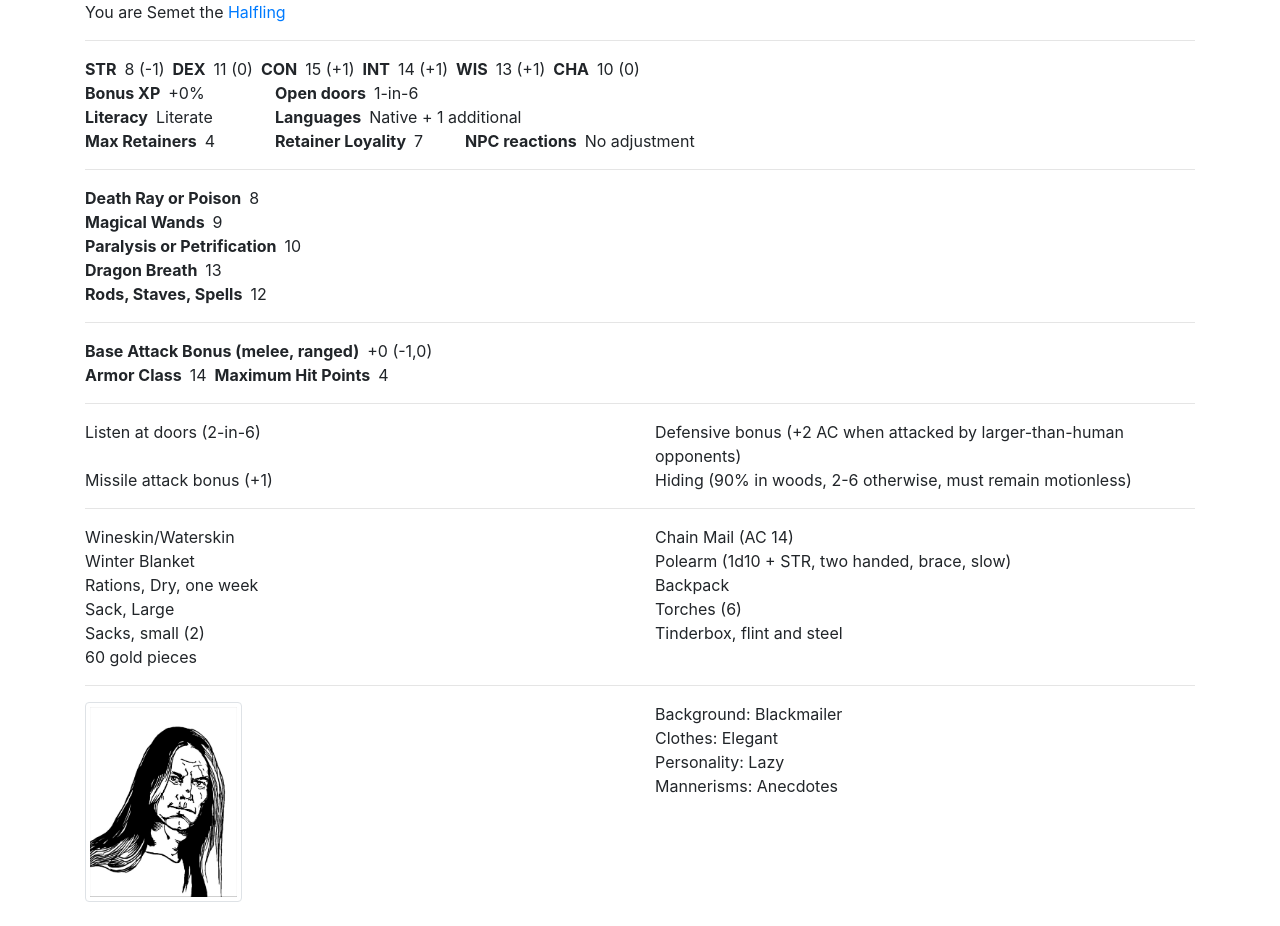
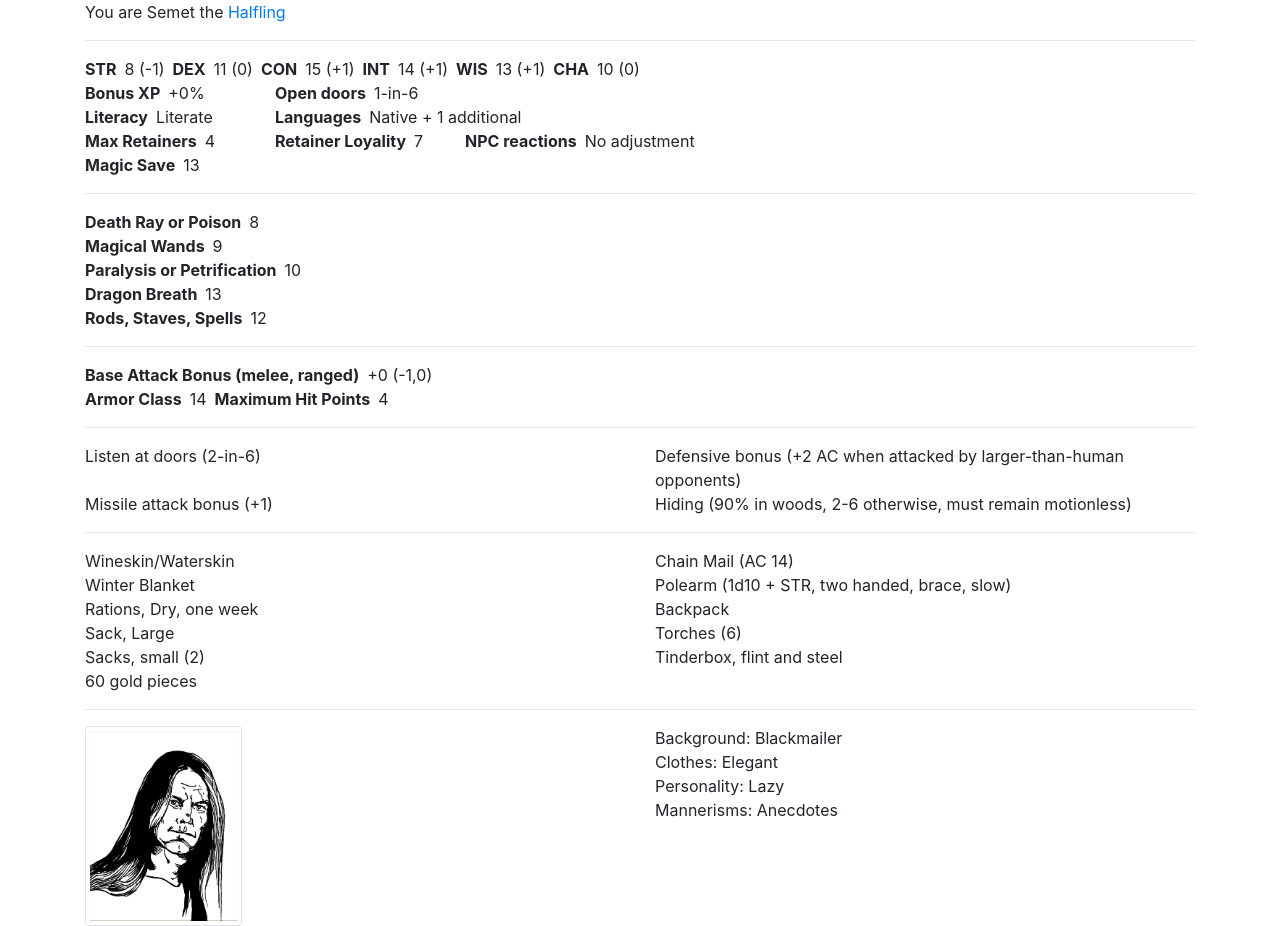
Before and after one commit to rceuls/cvn-chargen, a React (Create React App) app: page / in a window 1280 px wide. Before the commit the page ends 902 px from the top, so only its background shows below. Built offline with nearby package versions, Linux system fonts and the light colour scheme.

Commit message:
fix: added magic save

```diff
--- a/src/AttributesOverview.tsx
+++ b/src/AttributesOverview.tsx
@@ -72,6 +72,12 @@ const AttributesOverview = ({
           <span className="ml-2">{extraInfo.npcReaction}</span>
         </div>
       </div>
+      <div className="row">
+        <div className="col-sm-2">
+          <span className="font-weight-bold">Magic Save</span>
+          <span className="ml-2">{attributes[+CharacterAttributes.WIS]}</span>
+        </div>
+      </div>
       <hr />
     </>
   );
```
Also changed, not shown: 2 other files (tests, documents, lock files or other folders).
